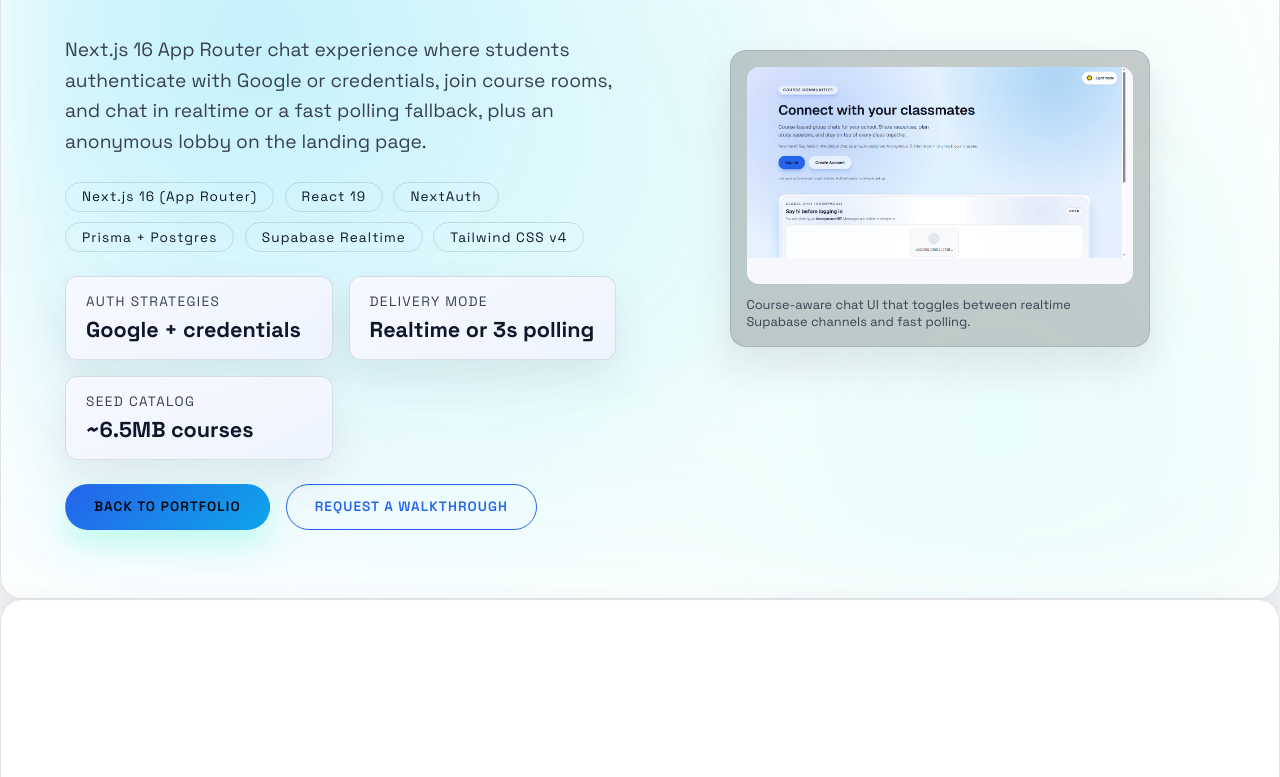
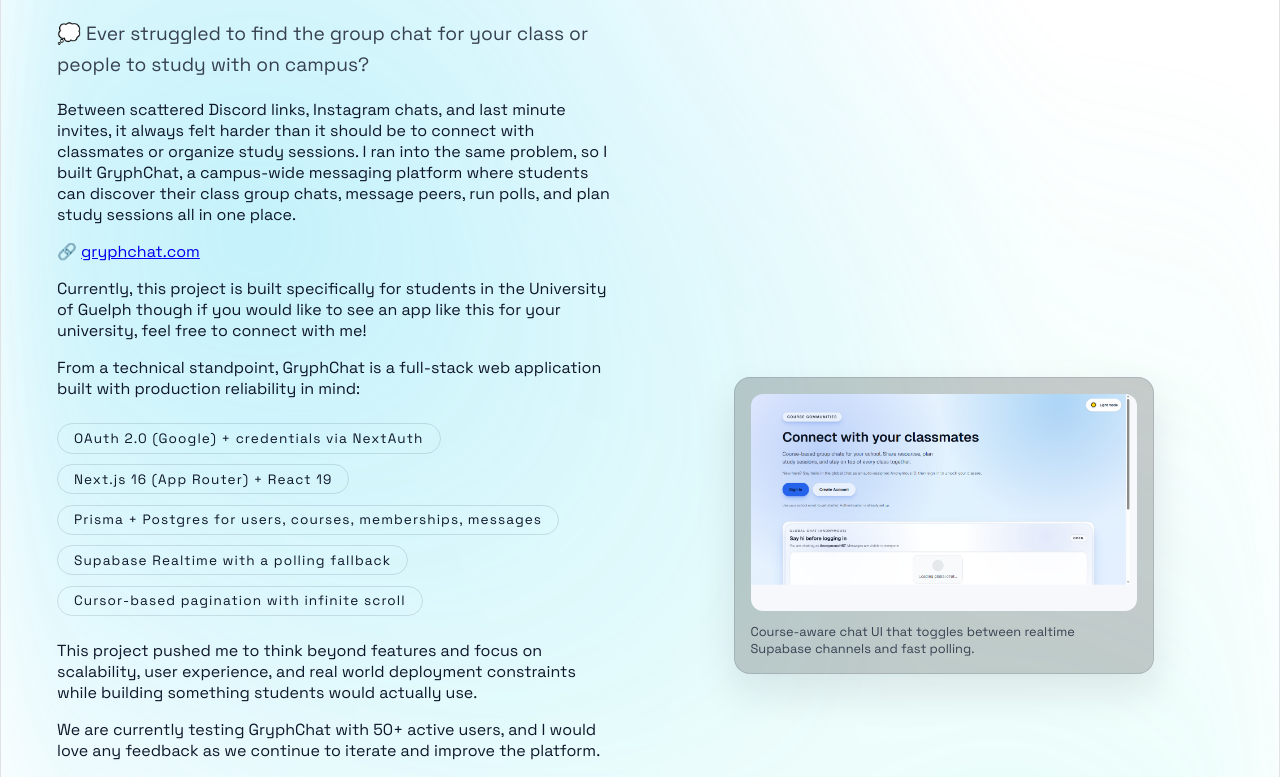
Before and after one commit to Ayaan06/ArchiveOfAyaan, a plain HTML site: page projects/campuschat.html in a window 1280 px wide. Shown: the part 264-1041 px from the top of the page. Drawn offline with Linux system fonts and the light colour scheme.

Commit message:
info changes

```diff
--- a/projects/campuschat.html
+++ b/projects/campuschat.html
@@ -3,10 +3,10 @@
   <head>
     <meta charset="UTF-8" />
     <meta name="viewport" content="width=device-width, initial-scale=1" />
-    <title>CampusChat - Project Detail</title>
+    <title>GryphChat - Project Detail</title>
     <meta
       name="description"
-      content="CampusChat is a Next.js 16 App Router experience with dual auth, realtime or fast-polling chat, and an anonymous global lobby."
+      content="GryphChat is a campus-wide messaging platform where students discover class group chats, run polls, and plan study sessions with realtime or polling chat."
     />
     <link rel="preconnect" href="https://fonts.googleapis.com" />
     <link rel="preconnect" href="https://fonts.gstatic.com" crossorigin />
@@ -48,36 +48,54 @@
       <section class="snap-section detail-hero project-campuschat reveal">
         <div class="detail-hero__content">
           <p class="eyebrow">Campus Communities &mdash; Full Stack</p>
-          <h1>CampusChat</h1>
-          <p class="tagline">
-            Next.js 16 App Router chat experience where students authenticate with Google or credentials, join course rooms,
-            and chat in realtime or a fast polling fallback, plus an anonymous lobby on the landing page.
+          <h1>GryphChat</h1>
+          <p class="tagline">💭 Ever struggled to find the group chat for your class or people to study with on campus?</p>
+          <p>
+            Between scattered Discord links, Instagram chats, and last minute invites, it always felt harder than it should be
+            to connect with classmates or organize study sessions. I ran into the same problem, so I built GryphChat, a
+            campus-wide messaging platform where students can discover their class group chats, message peers, run polls, and
+            plan study sessions all in one place.
           </p>
+          <p>🔗 <a href="https://gryphchat.com" target="_blank" rel="noopener">gryphchat.com</a></p>
+          <p>
+            Currently, this project is built specifically for students in the University of Guelph though if you would like to
+            see an app like this for your university, feel free to connect with me!
+          </p>
+          <p>From a technical standpoint, GryphChat is a full-stack web application built with production reliability in mind:</p>
           <ul class="detail-tags">
-            <li>Next.js 16 (App Router)</li>
-            <li>React 19</li>
-            <li>NextAuth</li>
-            <li>Prisma + Postgres</li>
-            <li>Supabase Realtime</li>
-            <li>Tailwind CSS v4</li>
+            <li>OAuth 2.0 (Google) + credentials via NextAuth</li>
+            <li>Next.js 16 (App Router) + React 19</li>
+            <li>Prisma + Postgres for users, courses, memberships, messages</li>
+            <li>Supabase Realtime with a polling fallback</li>
+            <li>Cursor-based pagination with infinite scroll</li>
           </ul>
+          <p>
+            This project pushed me to think beyond features and focus on scalability, user experience, and real world deployment
+            constraints while building something students would actually use.
+          </p>
+          <p>
+            We are currently testing GryphChat with 50+ active users, and I would love any feedback as we continue to iterate and
+            improve the platform.
+          </p>
+          <p class="tagline">#FullStack #NextJS #React #OAuth #SoftwareEngineering #WebDevelopment #StudentBuilders</p>
           <div class="detail-metrics">
             <div class="metric">
-              <span>Auth Strategies</span>
-              <strong>Google + credentials</strong>
+              <span>Active Users</span>
+              <strong>50+ testers</strong>
             </div>
             <div class="metric">
-              <span>Delivery Mode</span>
-              <strong>Realtime or 3s polling</strong>
+              <span>Campus</span>
+              <strong>University of Guelph</strong>
             </div>
             <div class="metric">
-              <span>Seed Catalog</span>
-              <strong>~6.5MB courses</strong>
+              <span>Delivery</span>
+              <strong>Realtime + polling fallback</strong>
             </div>
           </div>
           <div class="cta-row" style="margin-top:1.5rem">
-            <a class="btn primary" href="../index.html#projects">Back to Portfolio</a>
-            <a class="btn outline" href="../index.html#contact">Request a Walkthrough</a>
+            <a class="btn primary" href="https://gryphchat.com" target="_blank" rel="noopener">Visit GryphChat</a>
+            <a class="btn outline" href="../index.html#projects">Back to Portfolio</a>
+            <a class="btn ghost" href="../index.html#contact">Request a Walkthrough</a>
           </div>
         </div>
         <figure class="detail-hero__media">
@@ -243,7 +261,7 @@
 
     <footer class="site-footer">
       <div class="container">
-        <p>&copy; <span id="year"></span> Ayaan - CampusChat</p>
+        <p>&copy; <span id="year"></span> Ayaan - GryphChat</p>
         <div class="footer-links">
           <a href="https://github.com/Ayaan06" target="_blank" rel="noopener">GitHub</a>
           <a href="https://www.linkedin.com/in/ayaanazfar/" target="_blank" rel="noopener">LinkedIn</a>
--- a/styles.css
+++ b/styles.css
@@ -1019,6 +1019,13 @@
   padding: clamp(2.5rem, 5vw, 4rem);
 }
 
+.detail-page .snap-section {
+  min-height: auto;
+  padding: clamp(2rem, 4vw, 3rem) clamp(1.25rem, 6vw, 3.5rem);
+  scroll-snap-align: none;
+  scroll-snap-stop: normal;
+}
+
 .detail-grid {
   display: grid;
   grid-template-columns: repeat(auto-fit, minmax(240px, 1fr));
```
Also changed, not shown: index.html (+20 -8 lines).
